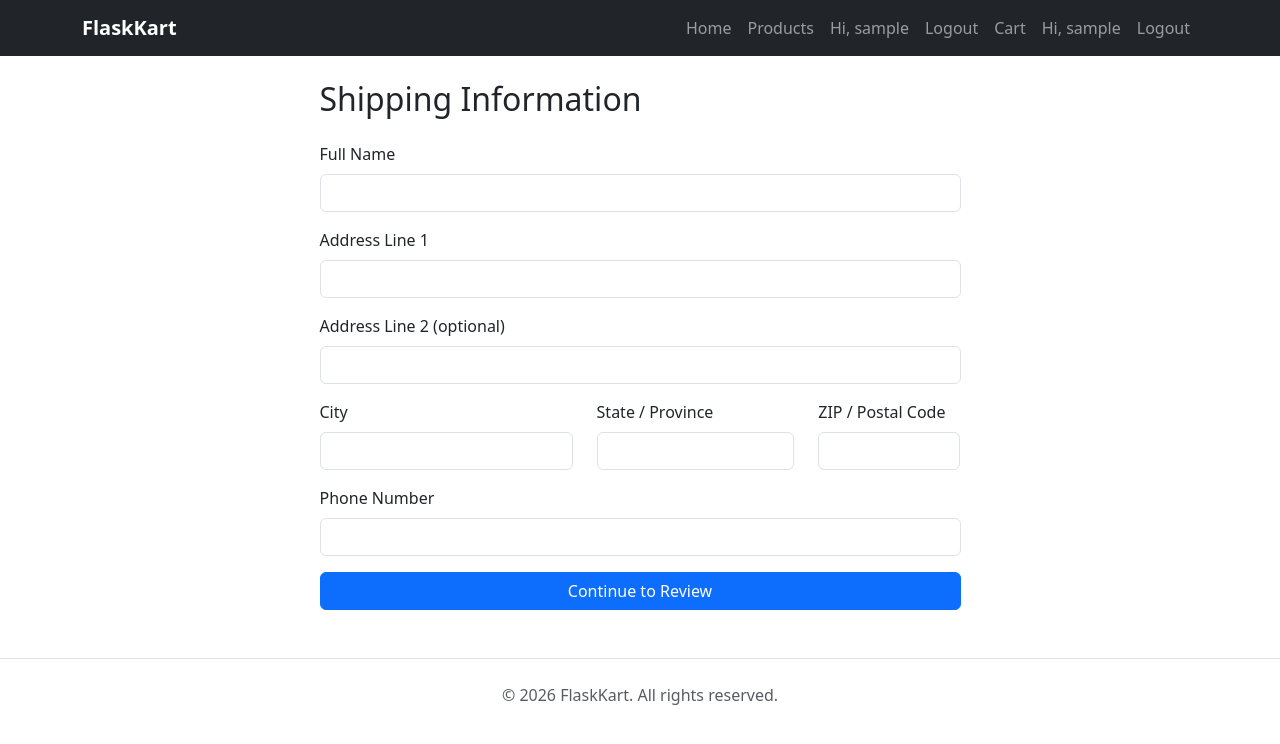
After one commit to Apamestry/FlaskKart, a Flask app: page /checkout/shipping in a window 1280 px wide. The commit adds this page. Shown: the top 744 px of the page. Run offline with Flask 3, Linux system fonts and the light colour scheme; a user stored in the database is signed in; tables that the repository leaves empty hold one stand-in row (values such as "Sample post"); parts of the project's set-up code (start-up, migrations or seed data) failed here and were passed over.

Commit message:
Add cart, checkout with shipping/review, and payment simulation with order persistence

```diff
--- a/app/__init__.py
+++ b/app/__init__.py
@@ -23,9 +23,13 @@ def create_app(config_class=Config):
     from app.routes.main import main_bp
     from app.routes.auth import auth_bp
     from app.routes.product import product_bp
+    from app.routes.cart import cart_bp
+    from app.routes.checkout import checkout_bp
     app.register_blueprint(main_bp)
     app.register_blueprint(auth_bp)
     app.register_blueprint(product_bp)
+    app.register_blueprint(cart_bp)
+    app.register_blueprint(checkout_bp)
 
     from app.models.user import User
 
--- /dev/null
+++ b/app/forms/checkout_forms.py
@@ -0,0 +1,20 @@
+from flask_wtf import FlaskForm
+from wtforms import StringField, SubmitField
+from wtforms.validators import DataRequired, Length, Regexp
+
+
+class ShippingForm(FlaskForm):
+    full_name = StringField("Full Name", validators=[DataRequired(), Length(max=120)])
+    address_line1 = StringField("Address Line 1", validators=[DataRequired(), Length(max=200)])
+    address_line2 = StringField("Address Line 2 (optional)", validators=[Length(max=200)])
+    city = StringField("City", validators=[DataRequired(), Length(max=100)])
+    state = StringField("State / Province", validators=[DataRequired(), Length(max=100)])
+    zip_code = StringField("ZIP / Postal Code", validators=[DataRequired(), Length(max=20)])
+    phone = StringField(
+        "Phone Number",
+        validators=[
+            DataRequired(),
+            Regexp(r"^[\d\s\-\+\(\)]{7,20}$", message="Enter a valid phone number."),
+        ],
+    )
+    submit = SubmitField("Continue to Review")
--- a/app/models/__init__.py
+++ b/app/models/__init__.py
@@ -1,3 +1,6 @@
 # Import model modules here as they're added, so Flask-Migrate can see them.
 from app.models.user import User  # noqa: F401
 from app.models.product import Product  # noqa: F401
+from app.models.cart import CartItem  # noqa: F401
+from app.models.order import Order  # noqa: F401
+from app.models.order_item import OrderItem  # noqa: F401
--- /dev/null
+++ b/app/models/cart.py
@@ -0,0 +1,26 @@
+from datetime import datetime
+
+from app.extensions import db
+
+
+class CartItem(db.Model):
+    __tablename__ = "cart_items"
+    __table_args__ = (
+        db.UniqueConstraint("user_id", "product_id", name="uq_cart_user_product"),
+    )
+
+    id = db.Column(db.Integer, primary_key=True)
+    user_id = db.Column(db.Integer, db.ForeignKey("users.id"), nullable=False, index=True)
+    product_id = db.Column(db.Integer, db.ForeignKey("products.id"), nullable=False, index=True)
+    quantity = db.Column(db.Integer, nullable=False, default=1)
+    added_at = db.Column(db.DateTime, default=datetime.utcnow, nullable=False)
+
+    user = db.relationship("User", backref=db.backref("cart_items", cascade="all, delete-orphan"))
+    product = db.relationship("Product")
+
+    @property
+    def subtotal(self):
+        return self.product.price * self.quantity
+
+    def __repr__(self):
+        return f"<CartItem user={self.user_id} product={self.product_id} qty={self.quantity}>"
--- /dev/null
+++ b/app/routes/checkout.py
@@ -0,0 +1,126 @@
+from flask import Blueprint, render_template, redirect, url_for, flash, session, abort
+from flask_login import login_required, current_user
+
+from app.extensions import db
+from app.models.cart import CartItem
+from app.models.order import Order
+from app.models.order_item import OrderItem
+from app.forms.checkout_forms import ShippingForm
+
+checkout_bp = Blueprint("checkout", __name__, url_prefix="/checkout")
+
+
+def _get_cart_items_and_total():
+    items = CartItem.query.filter_by(user_id=current_user.id).all()
+    total = sum((item.subtotal for item in items), start=0)
+    return items, total
+
+
+@checkout_bp.route("/shipping", methods=["GET", "POST"])
+@login_required
+def shipping():
+    items, total = _get_cart_items_and_total()
+    if not items:
+        flash("Your cart is empty. Add something before checking out.", "warning")
+        return redirect(url_for("cart.view_cart"))
+
+    form = ShippingForm()
+
+    if not form.is_submitted() and session.get("shipping_info"):
+        form.process(data=session["shipping_info"])
+
+    if form.validate_on_submit():
+        session["shipping_info"] = {
+            "full_name": form.full_name.data.strip(),
+            "address_line1": form.address_line1.data.strip(),
+            "address_line2": form.address_line2.data.strip(),
+            "city": form.city.data.strip(),
+            "state": form.state.data.strip(),
+            "zip_code": form.zip_code.data.strip(),
+            "phone": form.phone.data.strip(),
+        }
+        return redirect(url_for("checkout.review"))
+
+    return render_template("checkout/shipping.html", form=form)
+
+
+@checkout_bp.route("/review")
+@login_required
+def review():
+    items, total = _get_cart_items_and_total()
+    if not items:
+        flash("Your cart is empty. Add something before checking out.", "warning")
+        return redirect(url_for("cart.view_cart"))
+
+    shipping_info = session.get("shipping_info")
+    if not shipping_info:
+        flash("Please enter your shipping details first.", "info")
+        return redirect(url_for("checkout.shipping"))
+
+    return render_template(
+        "checkout/review.html", items=items, total=total, shipping=shipping_info
+    )
+
+
+@checkout_bp.route("/place-order", methods=["POST"])
+@login_required
+def place_order():
+    items, total = _get_cart_items_and_total()
+    if not items:
+        flash("Your cart is empty. Add something before checking out.", "warning")
+        return redirect(url_for("cart.view_cart"))
+
+    shipping_info = session.get("shipping_info")
+    if not shipping_info:
+        flash("Please enter your shipping details first.", "info")
+        return redirect(url_for("checkout.shipping"))
+
+    for item in items:
+        if item.quantity > item.product.stock:
+            flash(
+                f"Sorry, only {item.product.stock} of {item.product.name} is available now. "
+                "Please update your cart.",
+                "danger",
+            )
+            return redirect(url_for("cart.view_cart"))
+
+    order = Order(
+        user_id=current_user.id,
+        total_amount=total,
+        payment_status="Completed",
+        order_status="Placed",
+        shipping_full_name=shipping_info["full_name"],
+        shipping_address_line1=shipping_info["address_line1"],
+        shipping_address_line2=shipping_info.get("address_line2") or None,
+        shipping_city=shipping_info["city"],
+        shipping_state=shipping_info["state"],
+        shipping_zip_code=shipping_info["zip_code"],
+        shipping_phone=shipping_info["phone"],
+    )
+    db.session.add(order)
+    db.session.flush()
+
+    for item in items:
+        db.session.add(OrderItem(
+            order_id=order.id,
+            product_id=item.product.id,
+            product_name=item.product.name,
+            price_at_purchase=item.product.price,
+            quantity=item.quantity,
+        ))
+        item.product.stock -= item.quantity
+        db.session.delete(item)
+
+    db.session.commit()
+    session.pop("shipping_info", None)
+
+    return redirect(url_for("checkout.success", order_id=order.id))
+
+
+@checkout_bp.route("/success/<int:order_id>")
+@login_required
+def success(order_id):
+    order = Order.query.get(order_id)
+    if order is None or order.user_id != current_user.id:
+        abort(404)
+    return render_template("checkout/success.html", order=order)
--- a/app/templates/base.html
+++ b/app/templates/base.html
@@ -31,13 +31,14 @@
                         <li class="nav-item"><a class="nav-link" href="{{ url_for('auth.register') }}">Register</a></li>
                     {% endif %}
                     {% if current_user.is_authenticated %}
+                        <li class="nav-item"><a class="nav-link" href="{{ url_for('cart.view_cart') }}">Cart</a></li>
                         <li class="nav-item"><span class="nav-link">Hi, {{ current_user.username }}</span></li>
                         <li class="nav-item"><a class="nav-link" href="{{ url_for('auth.logout') }}">Logout</a></li>
                     {% else %}
                         <li class="nav-item"><a class="nav-link" href="{{ url_for('auth.login') }}">Login</a></li>
                         <li class="nav-item"><a class="nav-link" href="{{ url_for('auth.register') }}">Register</a></li>
                     {% endif %}
-                    <!-- Cart link added in Sprint 5 -->
+                    <!-- Order history link added in Sprint 8 -->
                 </ul>
             </div>
         </div>
--- /dev/null
+++ b/app/templates/checkout/shipping.html
@@ -0,0 +1,57 @@
+{% extends "base.html" %}
+
+{% block title %}Shipping Information - FlaskKart{% endblock %}
+
+{% block content %}
+<div class="row justify-content-center">
+  <div class="col-md-7">
+    <h2 class="mb-4">Shipping Information</h2>
+    <form method="POST" novalidate>
+      {{ form.hidden_tag() }}
+
+      <div class="mb-3">
+        {{ form.full_name.label(class="form-label") }}
+        {{ form.full_name(class="form-control" + (" is-invalid" if form.full_name.errors else "")) }}
+        {% for error in form.full_name.errors %}<div class="invalid-feedback">{{ error }}</div>{% endfor %}
+      </div>
+
+      <div class="mb-3">
+        {{ form.address_line1.label(class="form-label") }}
+        {{ form.address_line1(class="form-control" + (" is-invalid" if form.address_line1.errors else "")) }}
+        {% for error in form.address_line1.errors %}<div class="invalid-feedback">{{ error }}</div>{% endfor %}
+      </div>
+
+      <div class="mb-3">
+        {{ form.address_line2.label(class="form-label") }}
+        {{ form.address_line2(class="form-control") }}
+      </div>
+
+      <div class="row">
+        <div class="col-md-5 mb-3">
+          {{ form.city.label(class="form-label") }}
+          {{ form.city(class="form-control" + (" is-invalid" if form.city.errors else "")) }}
+          {% for error in form.city.errors %}<div class="invalid-feedback">{{ error }}</div>{% endfor %}
+        </div>
+        <div class="col-md-4 mb-3">
+          {{ form.state.label(class="form-label") }}
+          {{ form.state(class="form-control" + (" is-invalid" if form.state.errors else "")) }}
+          {% for error in form.state.errors %}<div class="invalid-feedback">{{ error }}</div>{% endfor %}
+        </div>
+        <div class="col-md-3 mb-3">
+          {{ form.zip_code.label(class="form-label") }}
+          {{ form.zip_code(class="form-control" + (" is-invalid" if form.zip_code.errors else "")) }}
+          {% for error in form.zip_code.errors %}<div class="invalid-feedback">{{ error }}</div>{% endfor %}
+        </div>
+      </div>
+
+      <div class="mb-3">
+        {{ form.phone.label(class="form-label") }}
+        {{ form.phone(class="form-control" + (" is-invalid" if form.phone.errors else "")) }}
+        {% for error in form.phone.errors %}<div class="invalid-feedback">{{ error }}</div>{% endfor %}
+      </div>
+
+      {{ form.submit(class="btn btn-primary w-100") }}
+    </form>
+  </div>
+</div>
+{% endblock %}
```
Also changed, not shown: app/models/order.py (added, +30 -0 lines), app/models/order_item.py (added, +24 -0 lines), app/routes/cart.py (added, +88 -0 lines), app/templates/cart/view.html (added, +55 -0 lines), app/templates/checkout/review.html (added, +46 -0 lines), app/templates/checkout/success.html (added, +34 -0 lines), app/templates/products/detail.html (+13 -4 lines), migrations/versions/b58463778393_add_cart_items_table.py (added, +46 -0 lines), migrations/versions/e52a1600e196_add_orders_and_order_items_tables.py (added, +70 -0 lines).
